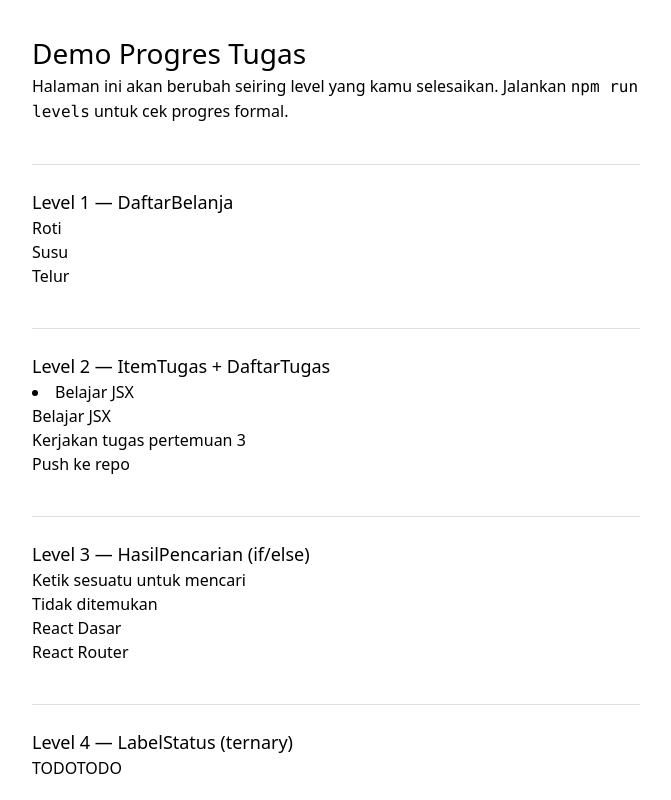
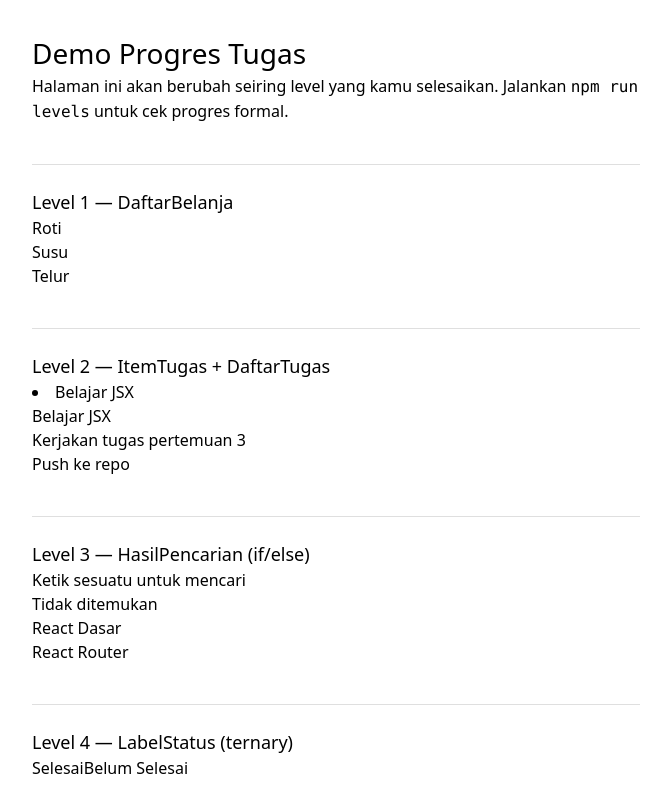
Before and after one commit to webdev-if-its/frontend-5053241036, a React (Vite) app in the folder pertemuan-03/: page / in a window 1280 px wide. Shown: the top 800 px of the page, without its empty margins (304-975 px from the left). Built offline with nearby package versions, Linux system fonts and the light colour scheme.

Commit message:
pertemuan-03: level 4 selesai

```diff
--- a/pertemuan-03/src/components/LabelStatus.tsx
+++ b/pertemuan-03/src/components/LabelStatus.tsx
@@ -2,6 +2,12 @@
 // TERNARY OPERATOR ( ? : ) di dalam JSX untuk menampilkan teks "Selesai"
 // saat selesai bernilai true, atau "Belum Selesai" saat false. Lihat
 // SOAL.md untuk kontrak lengkap.
-export function LabelStatus(props: any) {
-  return <span>TODO</span>
+type LabelStatusProps = {
+  selesai : boolean
 }
+
+export function LabelStatus({selesai} : LabelStatusProps) {
+  return (
+    <span>{selesai ? "Selesai" : "Belum Selesai"}</span>
+  )
+}
```
